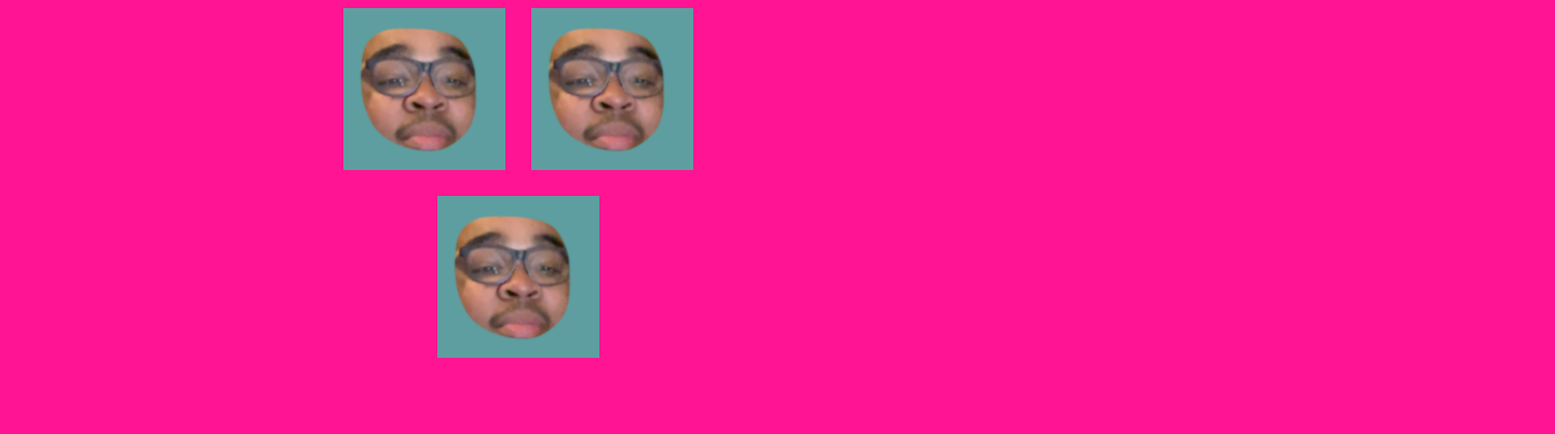
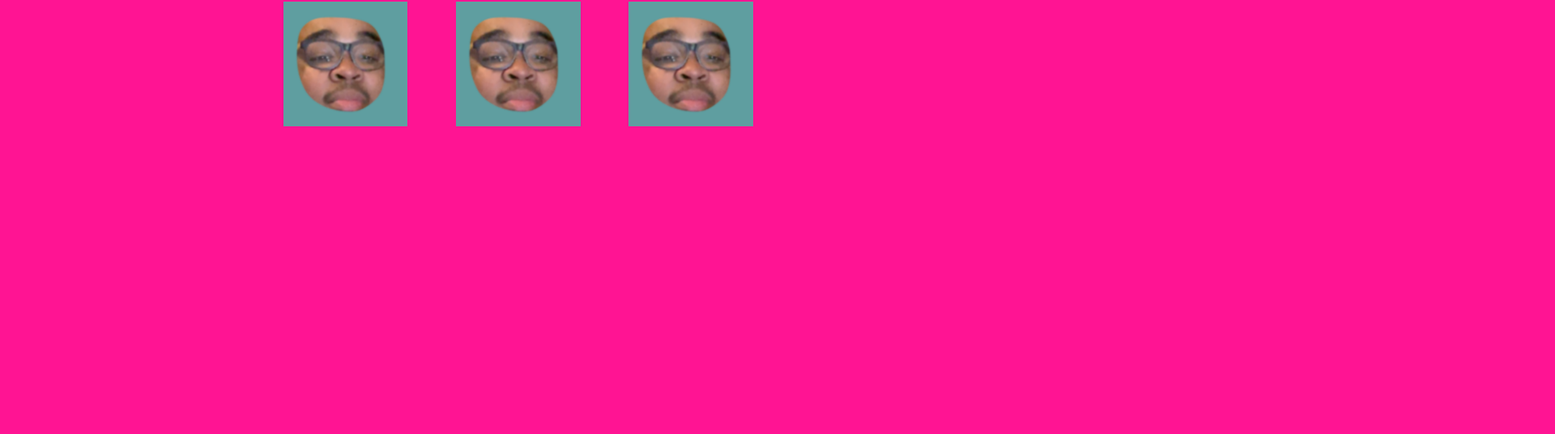
Before and after one commit to 128keaton/CoreyBoard, a website: page index.html in a window 1280 px wide. Shown: the part 264-800 px from the top of the page at 81% size, 1920 px wide, since content can reach past the window. Drawn offline with Linux system fonts and the light colour scheme.

Commit message:
Fixes CSS grid

```diff
--- a/index.html
+++ b/index.html
@@ -1,5 +1,6 @@
 <html>
 <head>
+    <meta name="viewport" content="initial-scale = 1.0,maximum-scale = 1.0" />
     <link rel="stylesheet" href="dist/css/styles.css">
     <link rel="stylesheet" href="dist/lib/jquery.labeleffect/jquery.labeleffect.css">
     <script src="dist/js/app.bundle.js"></script>
--- a/src/scss/styles.scss
+++ b/src/scss/styles.scss
@@ -1,43 +1,56 @@
+html, body {
+  overflow-x: hidden;
+  margin: 0;
+  padding: 0;
+}
+
 body {
   background-color: deeppink;
-  overflow-x: hidden;
 }
 
 .sounds {
   display: flex;
-  width: 50%;
+  justify-content: space-between;
+  -webkit-flex-wrap: wrap;
+  flex-wrap: wrap;
+  max-width: 50vw;
   margin: 0 auto;
-  justify-content: center;
-  flex-flow: row wrap;
+  @media screen and(max-width: 800px) {
+    max-width: 99vw;
+  }
 
   .sound {
-    height: 200px;
-    -ms-flex: auto;
-    width: 200px;
-    margin: 1em;
     background-color: cadetblue;
+    position: relative;
+    height: 0;
+    width: 24%;
+    padding-bottom: 24%;
+    box-sizing: border-box;
+    text-align: center;
+    margin: 1em auto;
+    @media screen and(max-width: 800px) {
+      width: 90%;
+      padding-bottom: 90%;
+    }
 
     img {
-      height: 200px;
-      width: 200px;
-      pointer-events:none;
+      width: 100%;
+      pointer-events: none;
     }
   }
+
 
   [data-display=false] {
     display: none;
   }
 
-  @media screen and (max-width: 800px) {
-    width: 100%;
-    flex-direction: column;
-  }
 }
 
 .marquee {
   width: 100%;
   height: 250px;
-  span{
+
+  span {
     margin-top: 1em;
     transform: rotate(20deg);
     color: white;
```
Also changed, not shown: dist/css/styles.css.
